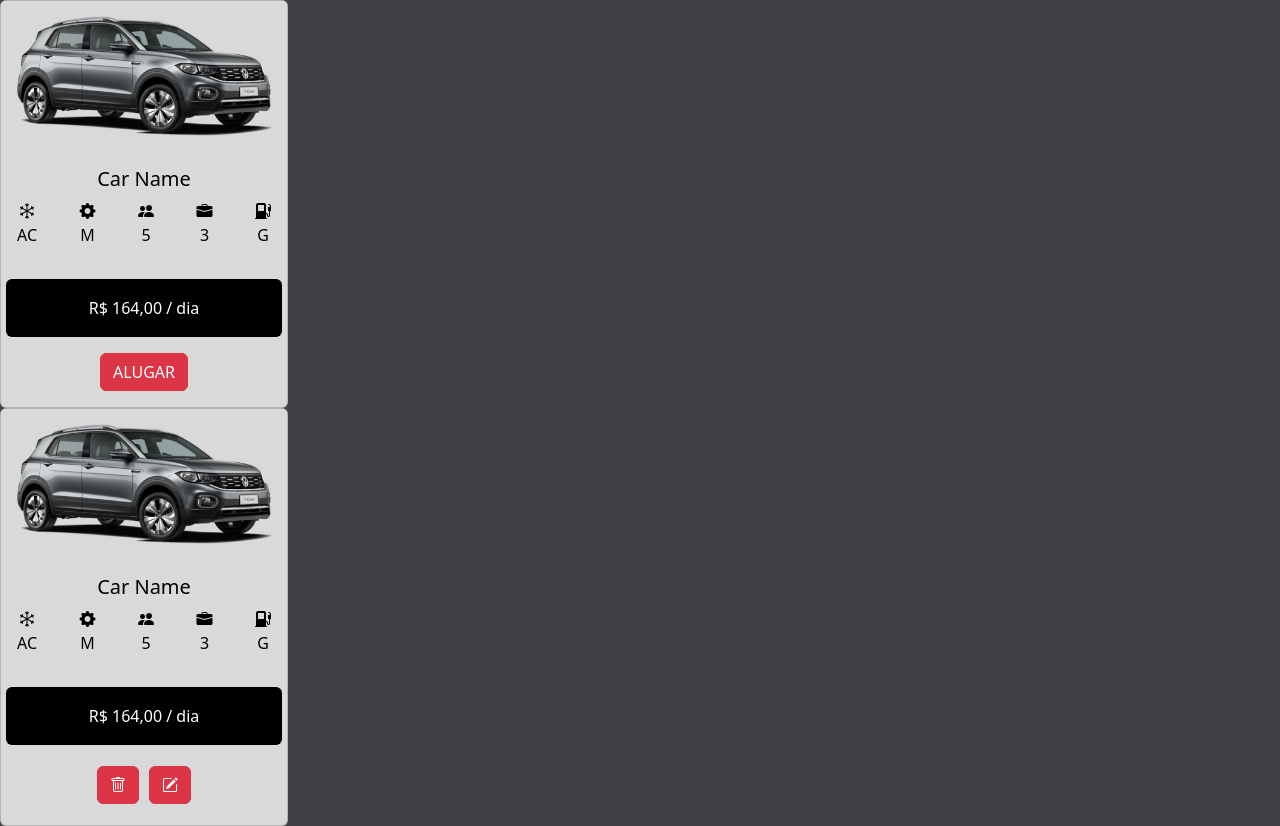
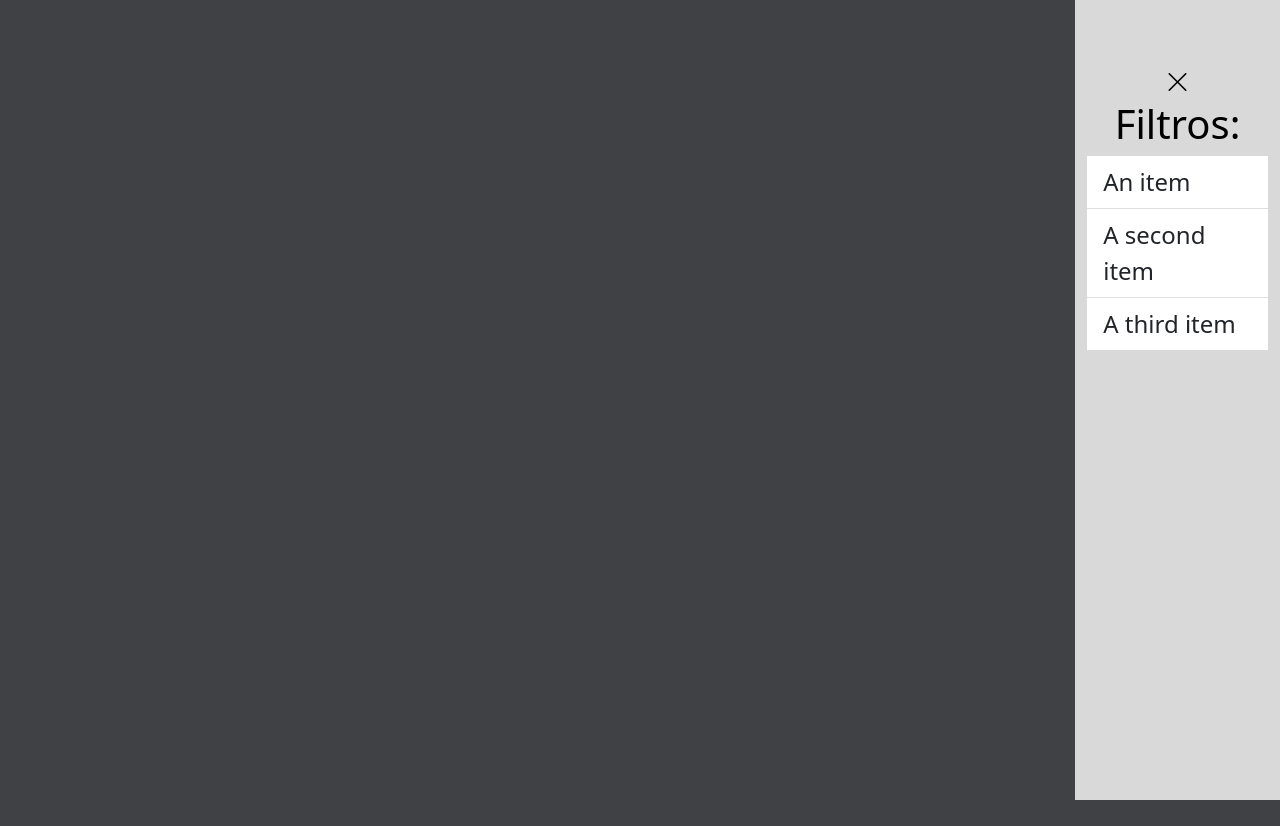
Before and after one commit to lucasacioly/CAR-RENTAL-SYSTEM, an Angular app in the folder Client/Car-Rental-System/: page / in a window 1280 px wide. After the commit the page ends 800 px from the top, so only its background shows below. Built offline with nearby package versions, Linux system fonts and the light colour scheme.

Commit message:
created filters list

```diff
--- a/Client/Car-Rental-System/src/app/app.component.html
+++ b/Client/Car-Rental-System/src/app/app.component.html
@@ -4,4 +4,5 @@
 <!--<app-options-locacao></app-options-locacao>-->
 <!--<app-car-return></app-car-return>-->
 <!--<app-feedback-page></app-feedback-page>-->
-<app-car-list-card></app-car-list-card>
+<!--<app-car-list-card></app-car-list-card>-->
+<app-list-filters></app-list-filters>
--- a/Client/Car-Rental-System/src/app/app.module.ts
+++ b/Client/Car-Rental-System/src/app/app.module.ts
@@ -10,6 +10,7 @@ import { DataHoraLocacaoComponent } from './data-hora-locacao/data-hora-locacao.
 import { OptionsLocacaoComponent } from './options-locacao/options-locacao.component';
 import { CarReturnComponent } from './car-return/car-return.component';
 import { CarListCardComponent } from './car-list-card/car-list-card.component';
+import { ListFiltersComponent } from './list-filters/list-filters.component';
 
 @NgModule({
   declarations: [
@@ -20,7 +21,8 @@ import { CarListCardComponent } from './car-list-card/car-list-card.component';
     DataHoraLocacaoComponent,
     OptionsLocacaoComponent,
     CarReturnComponent,
-    CarListCardComponent
+    CarListCardComponent,
+    ListFiltersComponent
   ],
   imports: [
     BrowserModule,
--- /dev/null
+++ b/Client/Car-Rental-System/src/app/list-filters/list-filters.component.html
@@ -0,0 +1,14 @@
+<nav class="container">
+    <a>
+        <i class="bi bi-x-lg icon"></i>
+    </a>
+
+    <h1 class='text'>Filtros:</h1>
+
+    <ul class="list-group list-group-flush">
+        <li class="list-group-item">An item</li>
+        <li class="list-group-item">A second item</li>
+        <li class="list-group-item">A third item</li>
+    </ul>
+
+</nav>
--- /dev/null
+++ b/Client/Car-Rental-System/src/app/list-filters/list-filters.component.scss
@@ -0,0 +1,23 @@
+.container {
+    height: 100%;
+    float: right;
+    display: flex;
+    //position: fixed;
+    background-color: #D9D9D9;
+    height: 100vh;
+    width: 16%;
+    flex-direction: column;
+    align-items: center;
+
+    padding-top: 5%;
+    font-size: 150%;
+
+    .text{
+        color: var(--black);
+    }
+
+    .icon{
+        color: var(--black);
+    }
+
+}
--- /dev/null
+++ b/Client/Car-Rental-System/src/app/list-filters/list-filters.component.ts
@@ -0,0 +1,15 @@
+import { Component, OnInit } from '@angular/core';
+
+@Component({
+  selector: 'app-list-filters',
+  templateUrl: './list-filters.component.html',
+  styleUrls: ['./list-filters.component.scss']
+})
+export class ListFiltersComponent implements OnInit {
+
+  constructor() { }
+
+  ngOnInit(): void {
+  }
+
+}
```
Also changed, not shown: 1 other file (tests, documents, lock files or other folders).
